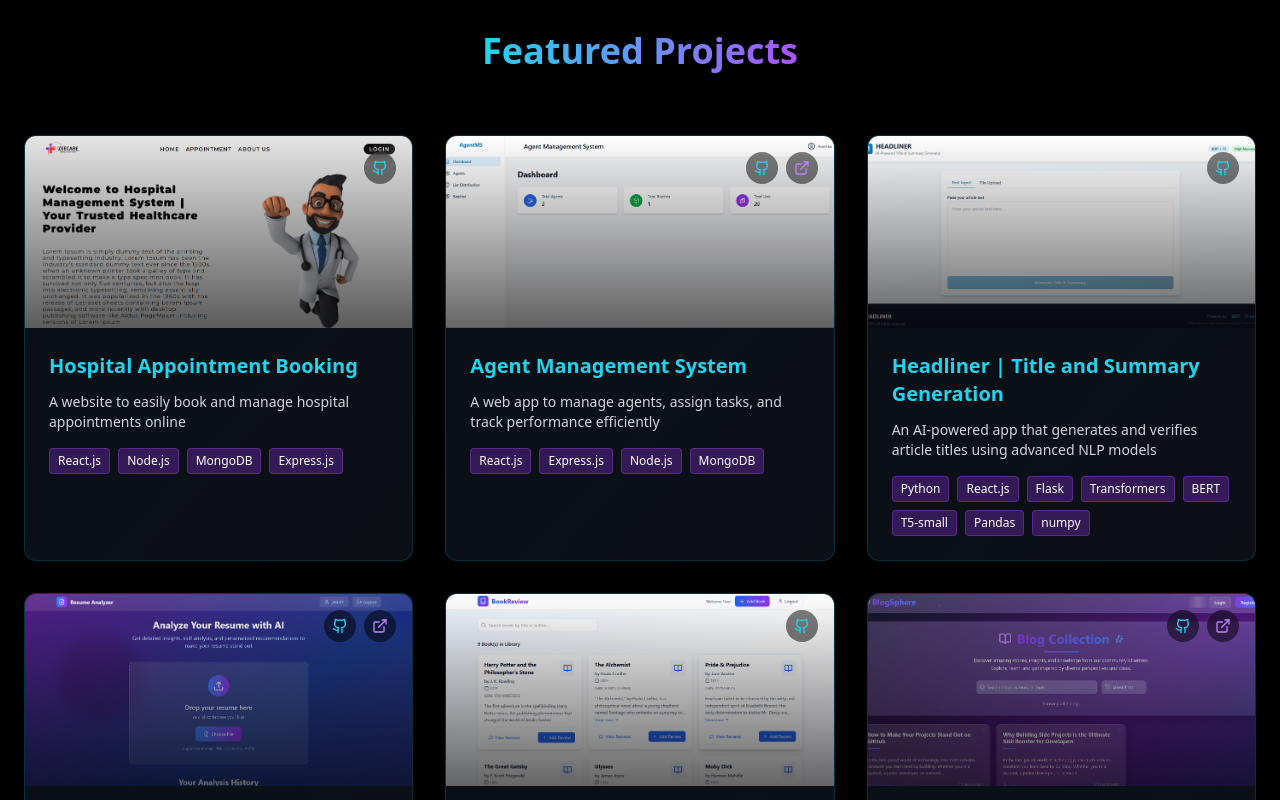
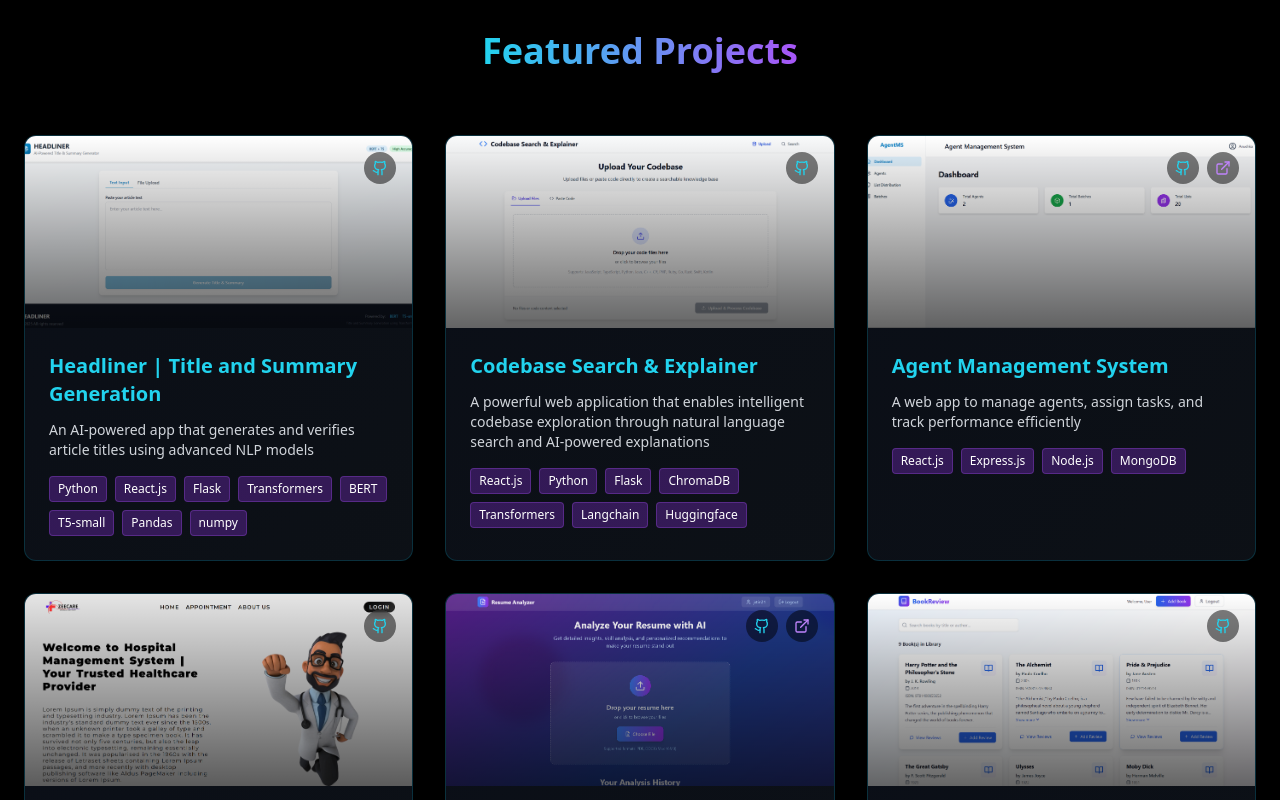
Before and after one commit to JxTIN21/Portfolio, a React (Create React App) app: page / in a window 1280 px wide. Shown: the part 1780-2580 px from the top of the page. Built offline with nearby package versions, Linux system fonts and the light colour scheme.

Commit message:
Added a new object

```diff
--- a/src/App.js
+++ b/src/App.js
@@ -223,23 +223,6 @@ useEffect(() => {
 
   const projects = [
     {
-      title: "Hospital Appointment Booking",
-      description:
-        "A website to easily book and manage hospital appointments online",
-      tech: ["React.js", "Node.js", "MongoDB", "Express.js"],
-      github: "https://github.com/JxTIN21/Hospital-Appointment-Booking",
-      image: "/images/Hospital.png",
-    },
-    {
-      title: "Agent Management System",
-      description:
-        "A web app to manage agents, assign tasks, and track performance efficiently",
-      tech: ["React.js", "Express.js", "Node.js", "MongoDB"],
-      github: "https://github.com/JxTIN21/Agent-Management-System",
-      live: "https://agent-management-system.netlify.app/",
-      image: "/images/Agent.png",
-    },
-    {
       title: "Headliner | Title and Summary Generation",
       description:
         "An AI-powered app that generates and verifies article titles using advanced NLP models",
@@ -255,6 +238,31 @@ useEffect(() => {
       ],
       github: "https://github.com/JxTIN21/HEADLINER",
       image: "/images/Headliner.png",
+    },
+    {
+      title: "Codebase Search & Explainer",
+      description:
+        "A powerful web application that enables intelligent codebase exploration through natural language search and AI-powered explanations",
+      tech: ["React.js", "Python", "Flask", "ChromaDB", "Transformers", "Langchain", "Huggingface"],
+      github: "https://github.com/JxTIN21/Codebase",
+      image: "/images/Codebase.png",
+    },
+    {
+      title: "Agent Management System",
+      description:
+        "A web app to manage agents, assign tasks, and track performance efficiently",
+      tech: ["React.js", "Express.js", "Node.js", "MongoDB"],
+      github: "https://github.com/JxTIN21/Agent-Management-System",
+      live: "https://agent-management-system.netlify.app/",
+      image: "/images/Agent.png",
+    },
+    {
+      title: "Hospital Appointment Booking",
+      description:
+        "A website to easily book and manage hospital appointments online",
+      tech: ["React.js", "Node.js", "MongoDB", "Express.js"],
+      github: "https://github.com/JxTIN21/Hospital-Appointment-Booking",
+      image: "/images/Hospital.png",
     },
     {
       title: "ResumeLens | AI-Powered Resume Analyzer",
```
Also changed, not shown: public/images/codebase.png (added).
